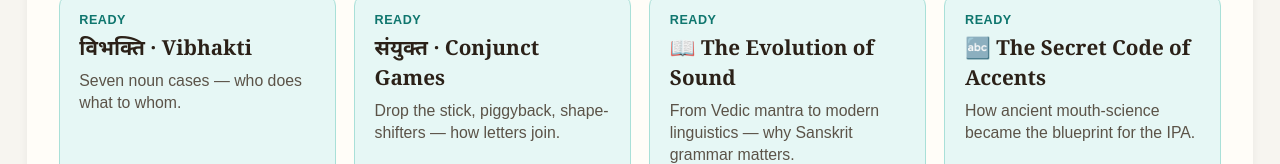
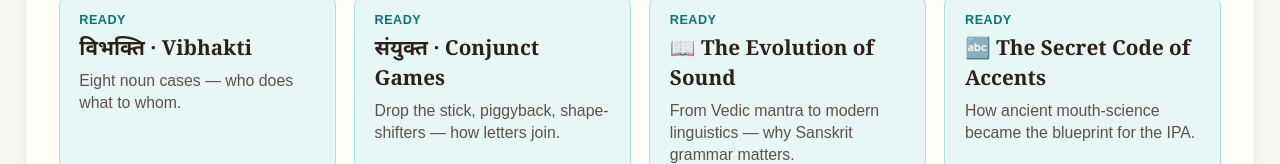
Before and after one commit to ashome16/sanskrit-teaching-web-app-from-beginner-to-advanced-, a React (Vite) app: page / in a window 1280 px wide. Both pictures are taken after a click on the button "Grammar". Shown: the part 267-431 px from the top of the page. Built offline with nearby package versions, Linux system fonts and the light colour scheme.

Commit message:
Update Vibhakti guide and cards to reflect 8 noun cases

```diff
--- a/src/components/Grammar.tsx
+++ b/src/components/Grammar.tsx
@@ -41,7 +41,7 @@ const Grammar: React.FC = () => {
             ← Grammar
           </button>
           <h2 className="grammar-title">विभक्ति · Vibhakti</h2>
-          <p className="grammar-lead">The 7 noun cases at a glance — our first grammar brick.</p>
+          <p className="grammar-lead">The 8 noun cases at a glance — our first grammar brick.</p>
         </header>
         <ul className="grammar-vibhakti-list">
           {VIBHAKTI_CASES.map((item) => (
@@ -179,7 +179,7 @@ const Grammar: React.FC = () => {
         <button type="button" className="grammar-card grammar-card--ready" onClick={() => setTopic('vibhakti')}>
           <span className="grammar-card-kicker">Ready</span>
           <span className="grammar-card-title">विभक्ति · Vibhakti</span>
-          <span className="grammar-card-blurb">Seven noun cases — who does what to whom.</span>
+          <span className="grammar-card-blurb">Eight noun cases — who does what to whom.</span>
         </button>
         <button type="button" className="grammar-card grammar-card--ready" onClick={() => setTopic('samyukta')}>
           <span className="grammar-card-kicker">Ready</span>
--- a/src/components/VibhaktiGuideModal.tsx
+++ b/src/components/VibhaktiGuideModal.tsx
@@ -47,7 +47,7 @@ const VibhaktiGuideModal: React.FC<VibhaktiGuideModalProps> = ({ isOpen, onClose
         </header>
 
         <p className="vibhakti-modal-subtitle">
-          The 7 noun cases (Vibhakti) of Sanskrit, at a glance.
+          The 8 noun cases (Vibhakti) of Sanskrit, at a glance.
         </p>
 
         <ul className="vibhakti-case-list">
```
